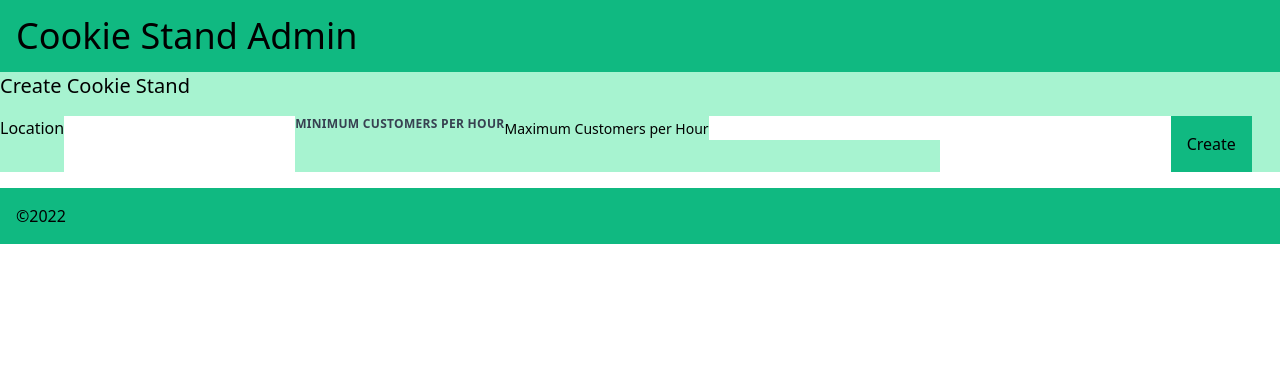
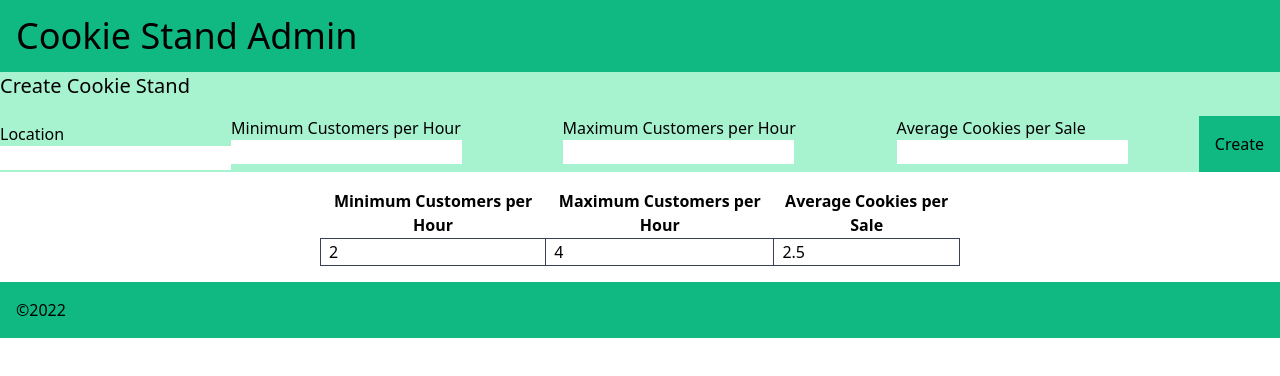
Before and after one commit to Fadab2/cookie-stand-admin, a Next.js app: page / in a window 1280 px wide. Shown: the top 376 px of the page. Built offline with nearby package versions, Linux system fonts and the light colour scheme.

Commit message:
added table

```diff
--- a/pages/index.tsx
+++ b/pages/index.tsx
@@ -1,6 +1,7 @@
 import type { NextPage } from 'next'
 import Head from 'next/head'
 import Image from 'next/image'
+import Link from 'next/link'
 
 const Home: NextPage = () => {
   return (
@@ -11,27 +12,46 @@ const Home: NextPage = () => {
       </Head>
       <header className='flex items-center justify-between p-4 bg-emerald-500'>
         <h1 className='text-4xl'>Cookie Stand Admin</h1>
+
       </header>
       <main className="">
-        <div className='bg-emerald-200'>
+        <div className='justify-center bg-emerald-200'>
         <legend className='flex items-center text-xl'>Create Cookie Stand</legend>
         <form className='flex my-4 bg-emerald-200'>
 
-            <label className="flex">Location
+            <label> <div className="mt-1.5">Location</div>
               <input type="text"/>
             </label>
 
-            <label className="block mb-2 text-xs font-bold tracking-wide text-gray-700 uppercase">
-              Minimum Customers per Hour
-            </label>
-            <label><span className="text-sm text-center">Maximum Customers per Hour</span>
+             <label><span className="text-sl">Minimum Customers per Hour</span>
               <input type="number"
                />
             </label>
-          <input name="create"></input>
+            <label><span className="text-sl">Maximum Customers per Hour</span>
+              <input type="number"
+               />
+            </label>
+              <label><span className="text-sl">Average Cookies per Sale</span>
+              <input type="number"
+               />
+            </label>
           <button className="flex items-center justify-between p-4 bg-emerald-500">Create</button>
           </form>
-          </div>
+        </div>
+        <table className='w-1/2 mx-auto my-4'>
+          <thead>
+            <tr>
+              <th className='border-gray-700'>Minimum Customers per Hour</th>
+              <th className='border-gray-700'>Maximum Customers per Hour</th>
+              <th className='border-gray-700'>Average Cookies per Sale</th>
+            </tr>
+          </thead>
+          <tbody>
+            <td className='pl-2 border border-gray-700'>2</td>
+            <td className='pl-2 border border-gray-700'>4</td>
+            <td className='pl-2 border border-gray-700'>2.5</td>
+          </tbody>
+        </table>
       </main>
 
       <footer className="flex items-center justify-between p-4 bg-emerald-500">
```
